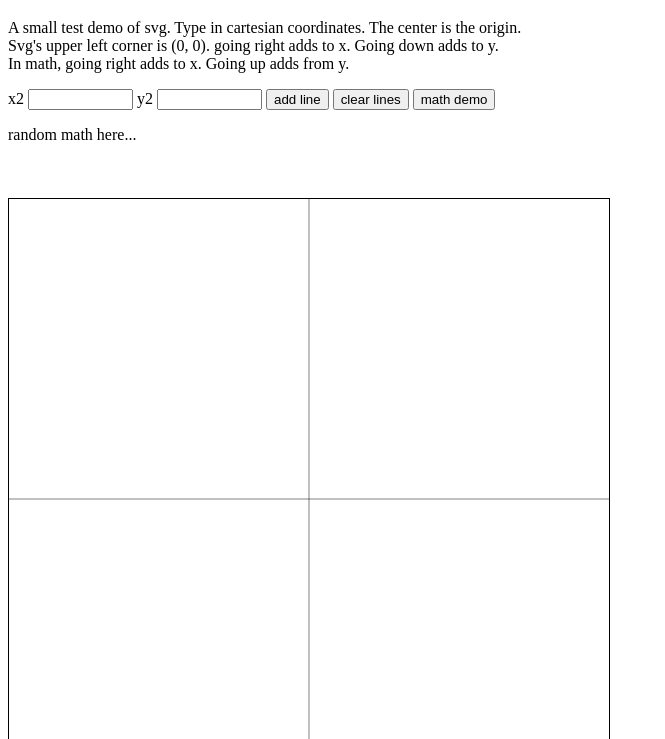
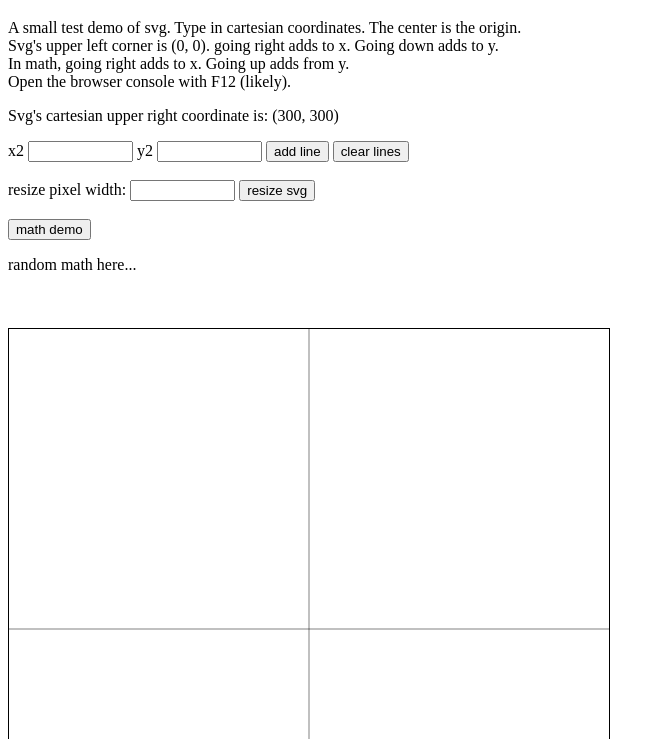
Before and after one commit to LK00100100/svg-lines, a website: page index.html in a window 1280 px wide. Shown: the part 61-800 px from the top of the page, without its empty margins (0-665 px from the left). Drawn offline with nearby package versions, Linux system fonts and the light colour scheme.

Commit message:
svg resize

```diff
--- a/index.html
+++ b/index.html
@@ -39,6 +39,9 @@
         Svg's upper left corner is (0, 0). going right adds to x. Going down adds to y.
         <br>
         In math, going right adds to x. Going up adds from y.
+        <br>
+        Open the browser console with F12 (likely).
+    <p id="svg-cartesian-text"></p>
     </p>
 
     <label for="line-x2">x2</label>
@@ -49,10 +52,17 @@
 
     <input type="button" value="add line" onclick="mainScript.addLineButton()">
     <input type="button" value="clear lines" onclick="mainScript.clearLines()">
+
+    <br><br>
+
+    <label for="resize-width">resize pixel width:</label>
+    <input type="text" id="resize-width" name="resize-width" required minlength="1" size="10">
+
+    <input type="button" value="resize svg" onclick="mainScript.resizeSvgClicked()">
+
+    <br><br>
+
     <input type="button" value="math demo" onclick="mainScript.doMath()">
-
-    <br>
-
     <p id="math-answer">random math here...</p>
 
     <br>
--- a/js/main.js
+++ b/js/main.js
@@ -16,19 +16,34 @@ export default class MainScript {
         this.svgBox.setAttribute("width", "" + size);
         this.svgBox.setAttribute("height", "" + size);
 
-        this.drawAxis();
+        let svgInfoText = document.getElementById("svg-cartesian-text");
 
-        this.clearLines();
+        svgInfoText.innerText = `Svg's cartesian upper right coordinate is: (${size / 2}, ${size / 2})`;
+
+        this.redrawAxis();
+
+        this.clearLinesButAxis();
+    }
+
+    resizeSvgClicked() {
+        let newSize = document.getElementById("resize-width").value;
+
+        newSize = Number.parseInt(newSize);
+
+        this.resetSvg(newSize);
     }
 
     /**
+     * remove old x and y axis.
      * draw x and y axis across the canvas
      */
-    drawAxis() {
+    redrawAxis() {
         let svgWidth = this.svgBox.getAttribute("width");
         let svgHeight = this.svgBox.getAttribute("height");
         let svgMidWidth = svgWidth / 2;
         let svgMidHeight = svgHeight / 2;
+
+        this.clearAxis();
 
         //create x axis
         let xAxis = document.createElement("line");
@@ -55,10 +70,19 @@ export default class MainScript {
         this.forceSvgRefresh();
     }
 
+    clearAxis() {
+        for (let i = this.svgBox.children.length - 1; i >= 0; i--) {
+            let child = this.svgBox.children[i];
+
+            if (child.classList.contains("axis"))
+                this.svgBox.removeChild(child);
+        }
+    }
+
     /**
      * clears all lines except x and y axis
      */
-    clearLines() {
+    clearLinesButAxis() {
         for (let i = this.svgBox.children.length - 1; i >= 0; i--) {
             let child = this.svgBox.children[i];
 
@@ -84,9 +108,6 @@ export default class MainScript {
      * @param {Number} y2 cartesian coordinate
      */
     addLineToSvg(x2, y2) {
-        console.log(`x2: ${x2}`);
-        console.log(`y2: ${y2}`);
-
         x2 = Number.parseInt(x2);
         y2 = Number.parseInt(y2);
 
@@ -139,14 +160,14 @@ export default class MainScript {
         //math is global from math.js. downloaded from index.html
 
         let stringAnswer = "";
-        stringAnswer += "\nSqrt(-4):" + math.sqrt(-4);   // 2i
+        stringAnswer += "\nSqrt(-4) : " + math.sqrt(-4);   // 2i
 
-        stringAnswer += "\natan2(3,- 3):" + math.atan2(3, -3) / math.pi          // 0.75
-        stringAnswer += "\nlog(10000, 10) :" + math.log(10000, 10)                  // 4
+        stringAnswer += "\natan2(3,- 3) : " + math.atan2(3, -3) / math.pi          // 0.75
+        stringAnswer += "\nlog(10000, 10) : " + math.log(10000, 10)                  // 4
 
         // expressions
-        stringAnswer += "\nderivative('x^2 + x', 'x'):" + math.derivative('x^2 + x', 'x');
-        stringAnswer += "\nsin(45 deg) ^ 2:" + math.evaluate('sin(45 deg) ^ 2')     // 0.5
+        stringAnswer += "\nderivative('x^2 + x', 'x') : " + math.derivative('x^2 + x', 'x');
+        stringAnswer += "\nsin(45 deg) ^ 2 : " + math.evaluate('sin(45 deg) ^ 2')     // 0.5
 
         let mathElement = document.getElementById("math-answer");
         mathElement.innerText = stringAnswer;
```
Also changed, not shown: favicon.ico (deleted).
